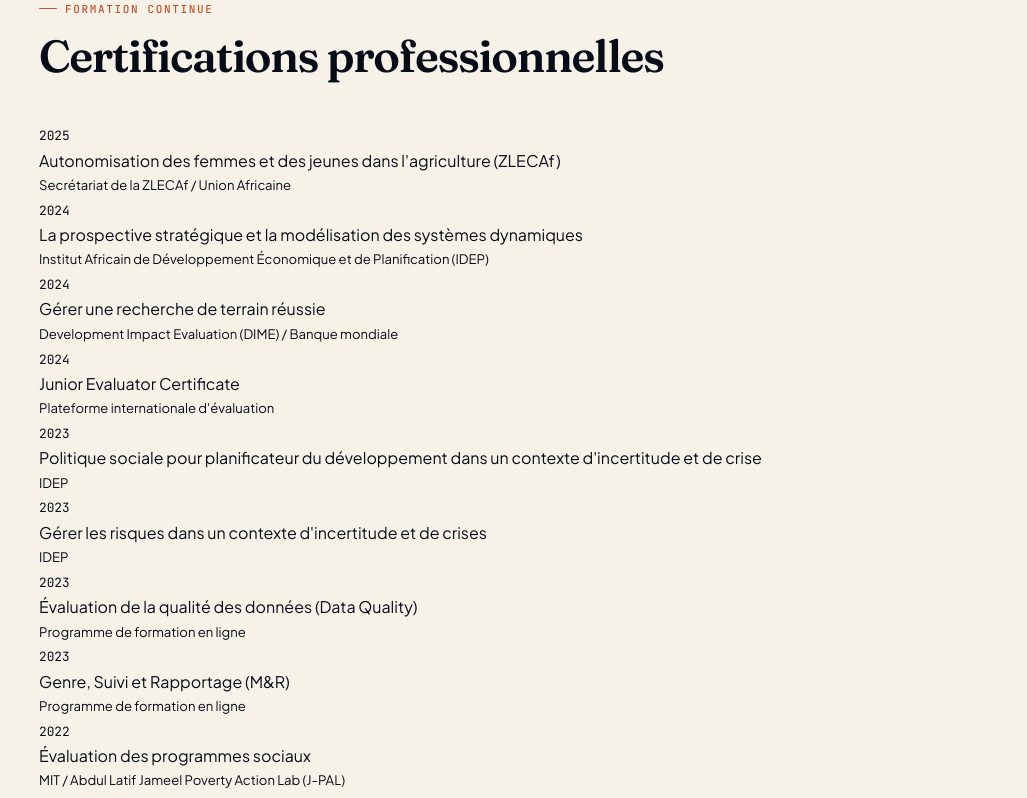
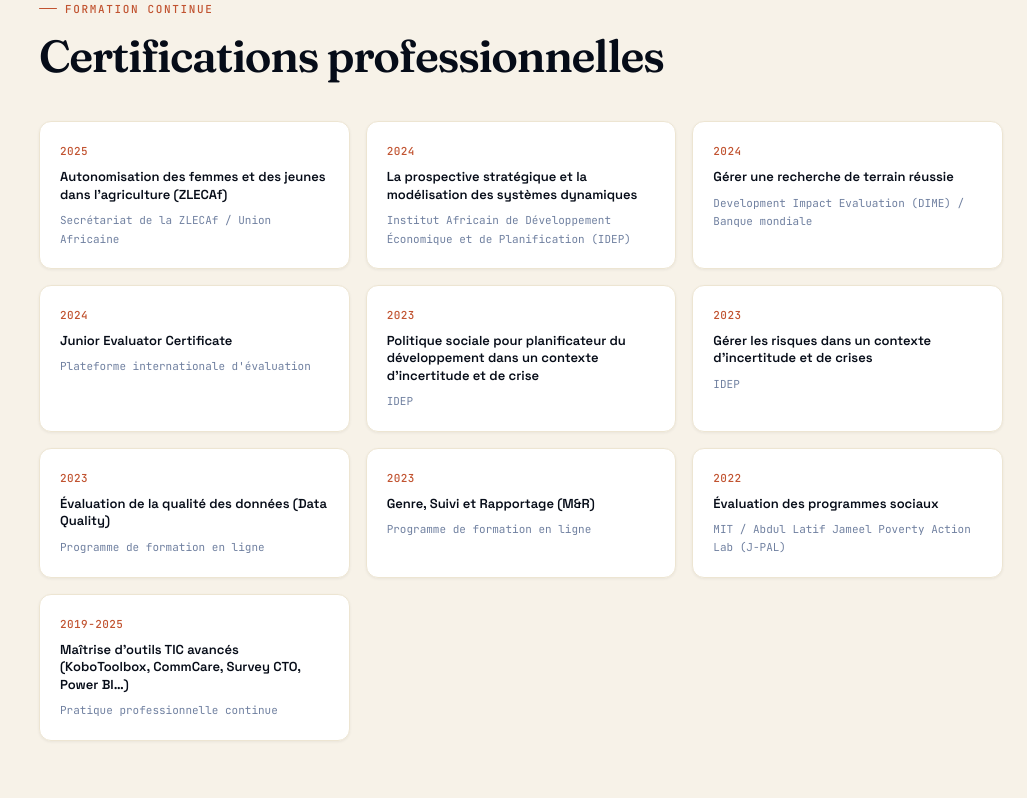
Before and after one commit to hospicehora/HoracioNani, a Next.js app: page / in a window 1280 px wide. Shown: the part 5860-6658 px from the top of the page, without its empty margins (253-1280 px from the left). Built offline with nearby package versions, Linux system fonts and the light colour scheme.

Commit message:
Certifications: cards premium

```diff
--- a/components/Certifications.module.css
+++ b/components/Certifications.module.css
@@ -1,29 +1,74 @@
-.list {
+.grid {
   display: grid;
-  grid-template-columns: 1fr 1fr;
-  gap: 14px 32px;
+  grid-template-columns: repeat(auto-fill, minmax(280px, 1fr));
+  gap: var(--sp-4);
 }
 
-@media (max-width: 720px) {
-  .list {
-    grid-template-columns: 1fr;
-  }
+@media (max-width: 600px) {
+  .grid { grid-template-columns: 1fr; }
 }
 
-.item {
-  border-bottom: 1px dotted var(--line);
-  padding-bottom: 10px;
-  font-size: 0.92rem;
-  color: var(--ink);
+/* ---- Card ---- */
+.card {
+  display: flex;
+  flex-direction: column;
+  gap: var(--sp-2);
+  padding: var(--sp-5) var(--sp-5);
+  background: var(--bg-card);
+  border: 1px solid var(--border-soft);
+  border-radius: var(--r-lg);
+  box-shadow: var(--shadow-xs);
+  transition:
+    box-shadow var(--base) var(--ease-out),
+    border-color var(--base) var(--ease-out),
+    transform var(--base) var(--ease-out);
+  position: relative;
+  overflow: hidden;
+}
+
+.card::after {
+  content: "";
+  position: absolute;
+  top: 0;
+  left: 0;
+  right: 0;
+  height: 3px;
+  background: linear-gradient(90deg, var(--accent), var(--accent-2));
+  opacity: 0;
+  transition: opacity var(--base) var(--ease-out);
+}
+
+.card:hover {
+  box-shadow: var(--shadow-md);
+  border-color: var(--border);
+  transform: translateY(-2px);
+}
+
+.card:hover::after {
+  opacity: 1;
+}
+
+/* ---- Fields ---- */
+.year {
+  display: inline-flex;
+  align-items: center;
+  font-family: var(--font-mono);
+  font-size: var(--text-xs);
+  font-weight: 500;
+  color: var(--accent);
+  letter-spacing: var(--tracking-wide);
+}
+
+.title {
+  font-family: var(--font-accent);
+  font-size: var(--text-sm);
+  font-weight: 600;
+  color: var(--text);
+  line-height: var(--leading-snug);
 }
 
 .org {
-  color: var(--ink-soft);
-  font-size: 0.82rem;
+  font-size: var(--text-xs);
+  color: var(--text-3);
+  font-family: var(--font-mono);
 }
-
-.year {
-  font-family: var(--font-mono);
-  color: var(--clay);
-  font-size: 0.8rem;
-}
```
